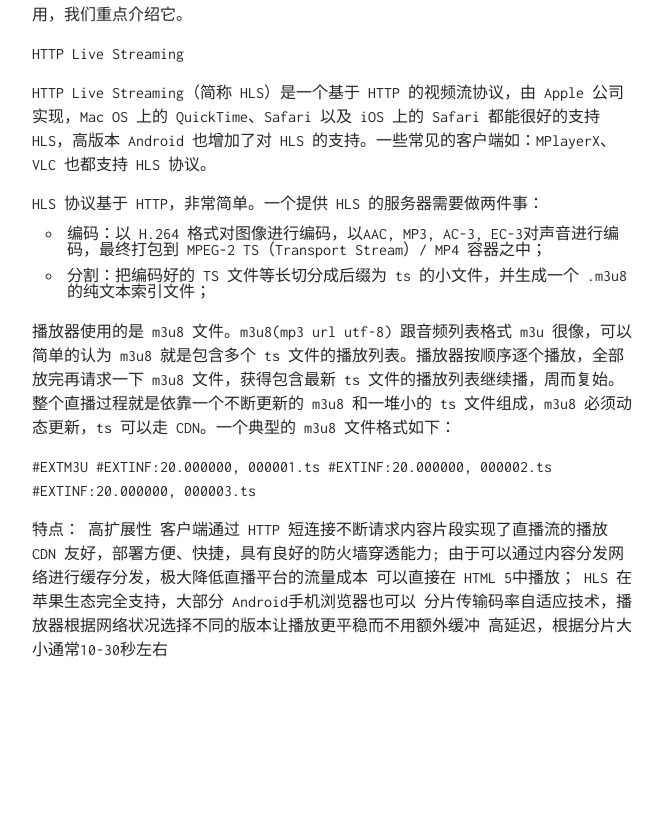
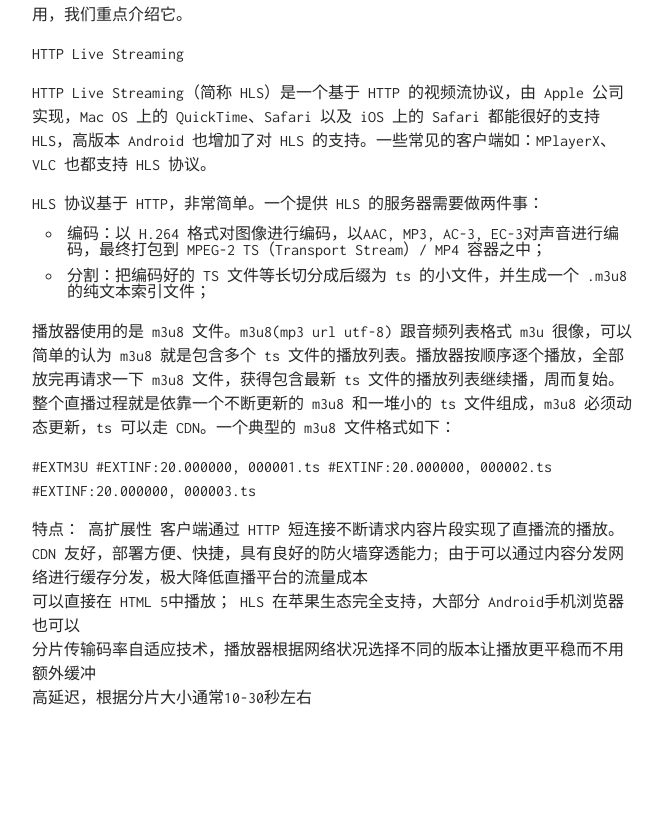
Before and after one commit to Tim-Burbank/Tim-Burbank.github.io, a Jekyll site: the page built from _posts/2022-03-18-My-first-blog-post.md, in a window 1280 px wide. Shown: the part 565-1380 px from the top of the page, without its empty margins (308-971 px from the left). Built offline with Jekyll 4.4.1, drawn with Linux system fonts in a browser that asks for light colours; before the commit the page ends 1332 px from its top, so only the background shows below that.

```diff
--- a/_posts/2022-03-18-My-first-blog-post.md
+++ b/_posts/2022-03-18-My-first-blog-post.md
@@ -29,7 +29,7 @@ HLS 协议基于 HTTP，非常简单。一个提供 HLS 的服务器需要做两
 
 特点：
   高扩展性
-  客户端通过 HTTP 短连接不断请求内容片段实现了直播流的播放
+  客户端通过 HTTP 短连接不断请求内容片段实现了直播流的播放。
   CDN 友好，部署方便、快捷，具有良好的防火墙穿透能力; 由于可以通过内容分发网络进行缓存分发，极大降低直播平台的流量成本
   可以直接在 HTML 5中播放； HLS 在苹果生态完全支持，大部分 Android手机浏览器也可以
   分片传输码率自适应技术，播放器根据网络状况选择不同的版本让播放更平稳而不用额外缓冲
```
